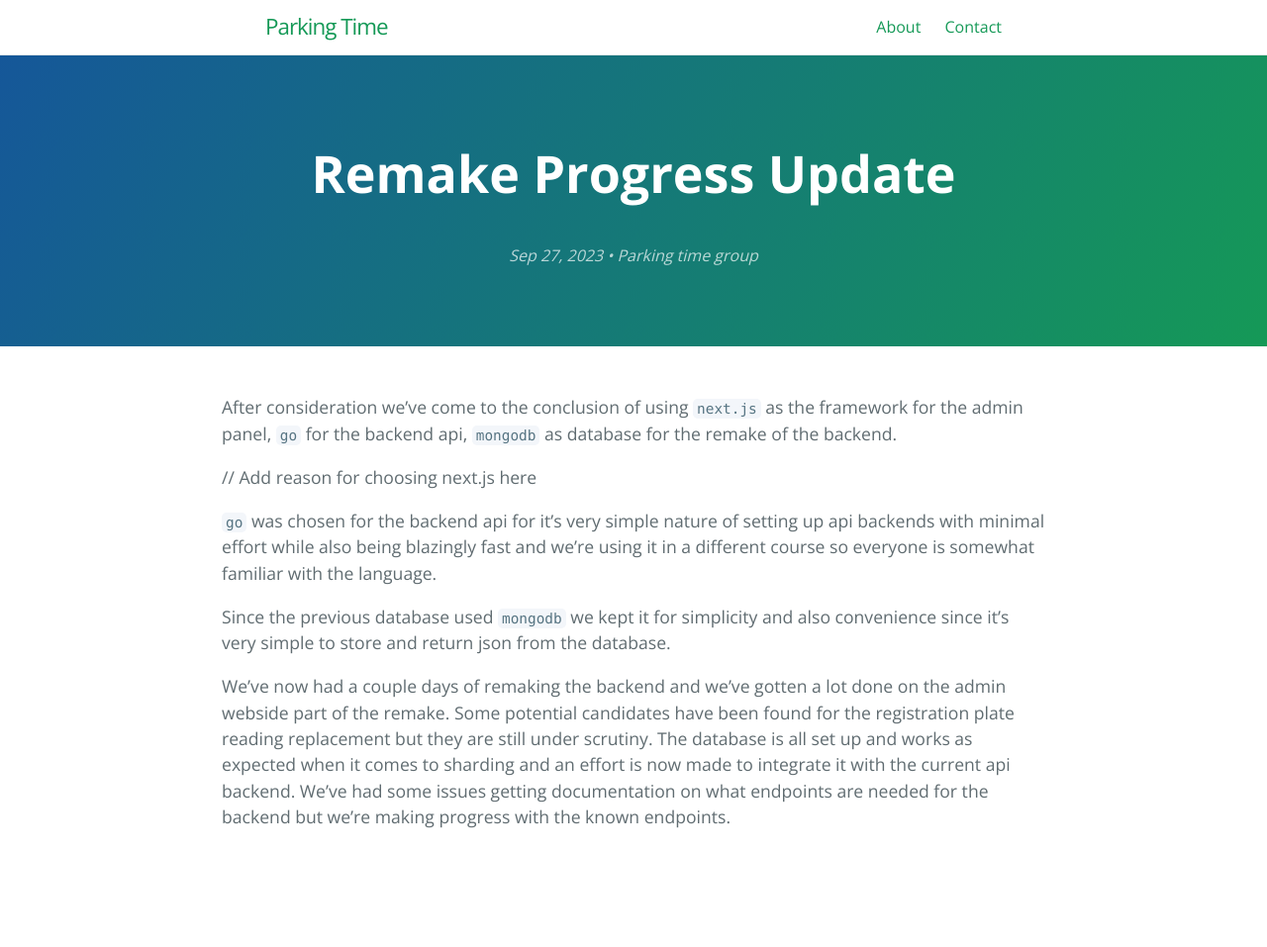
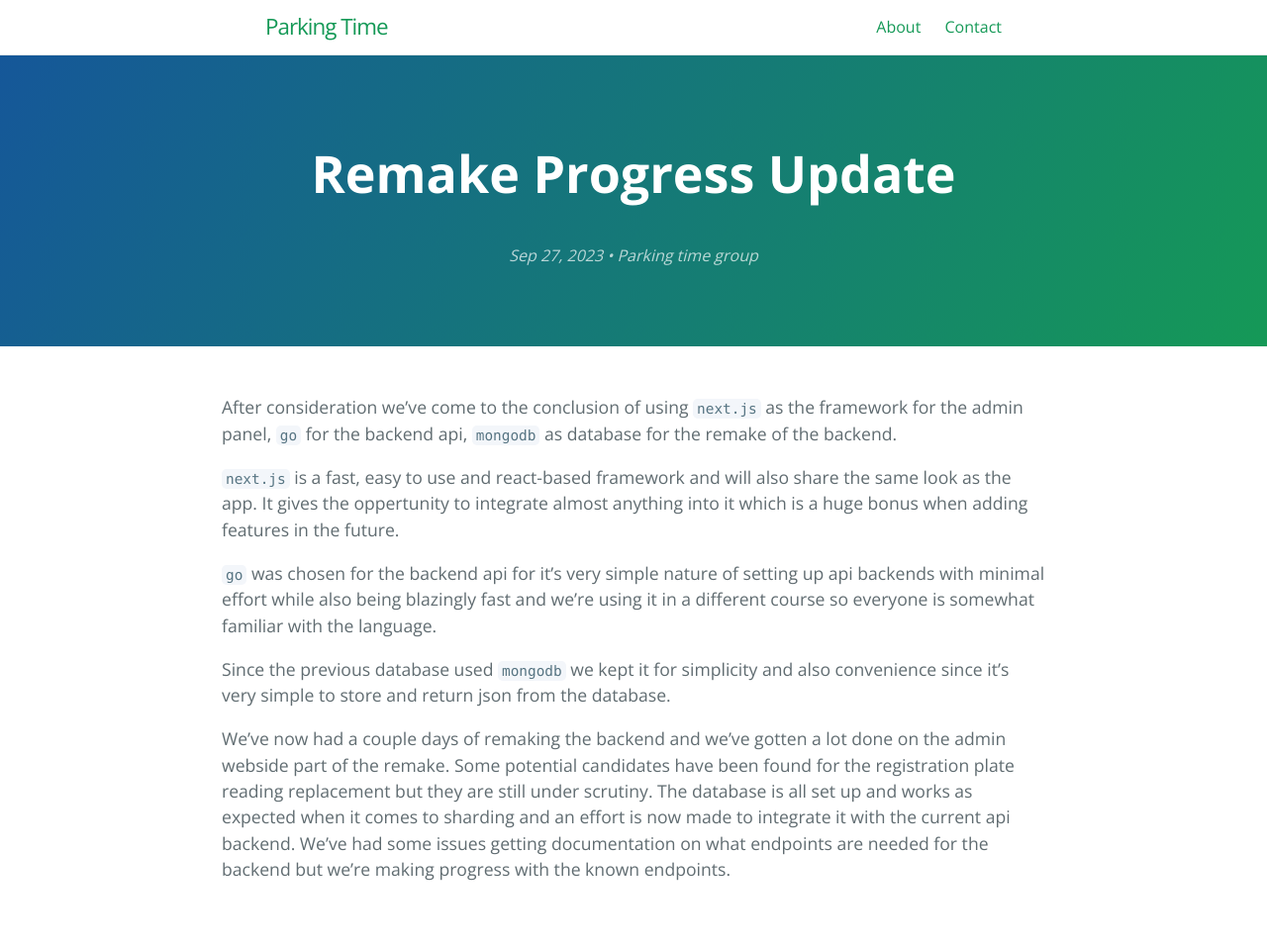
Before and after one commit to Swedish-Parking-Time/Swedish-Parking-Time.github.io, a Jekyll site: the page built from _posts/2023-09-27-Remake-progress-update.md, in a window 1280 px wide. Shown: the whole page at 99% size. Built offline with Jekyll 4.4.1, drawn with Linux system fonts in a browser that asks for light colours; before the commit the page ends 904 px from its top, so only the background shows below that.

Commit message:
Added text about next.js

```diff
--- a/_posts/2023-09-27-Remake-progress-update.md
+++ b/_posts/2023-09-27-Remake-progress-update.md
@@ -4,7 +4,9 @@ layout: post
 After consideration we've come to the conclusion of using `next.js` as the framework for the admin panel,
 `go` for the backend api, `mongodb` as database for the remake of the backend.
 
-// Add reason for choosing next.js here
+`next.js` is a fast, easy to use and react-based framework and will also share the same look as the app.
+It gives the oppertunity to integrate almost anything into it which is a huge bonus
+when adding features in the future.
 
 `go` was chosen for the backend api for it's very simple nature of setting up api backends with minimal effort
 while also being blazingly fast and we're using it in a different course so everyone is somewhat familiar
```
